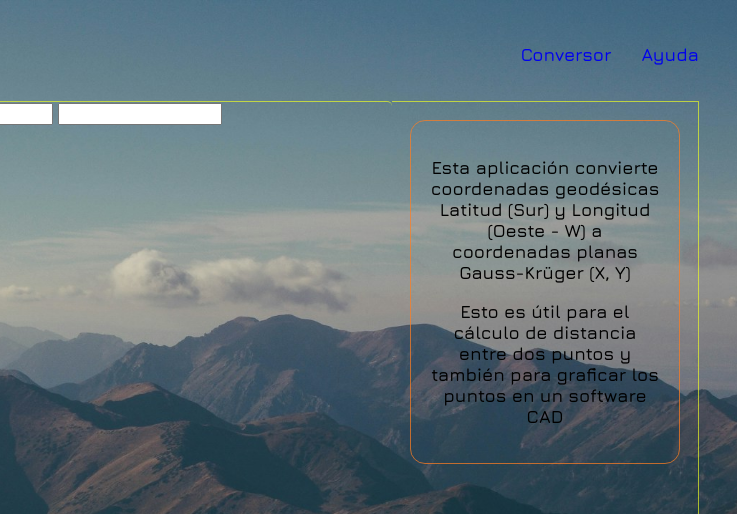
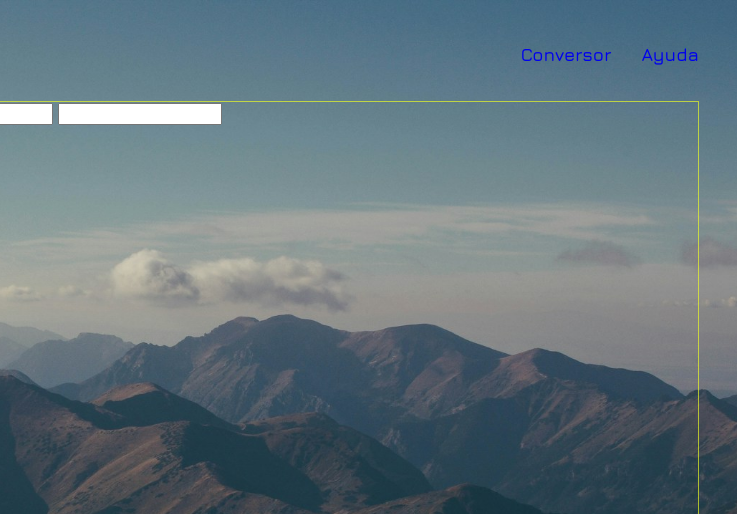
Before and after one commit to vascodh/Proyecto-Final-Conversor-coordenadas-Diego-Harosteguy, a plain HTML site: page index.html in a window 1280 px wide. Shown: the top 514 px of the page, 543-1280 px from the left. Drawn offline with nearby package versions, Linux system fonts and the light colour scheme.

Commit message:
[DH] - Manejo del DOM

```diff
--- a/css/styles.css
+++ b/css/styles.css
@@ -38,7 +38,7 @@ ul {
 body {
   font-weight: 100;
 	font-size: 18px;
-  background-image: url("../assets/fondo_login.jpg");
+  background-image: url("../assets/fondo.jpg");
   background-size: cover;
 }
 
@@ -86,7 +86,7 @@ main {
   border-top: 1px solid #f0ff22a8;
   border-left: 1px solid #f0ff22a8;
   border-bottom: 1px solid #f0ff22a8;
-  border-radius: 5px;
+  border-bottom-left-radius: 5px;
   border-top-left-radius: 25px;
 }
 .title-app{
@@ -103,6 +103,7 @@ main {
 
 /* ### ASIDE ### */
 .ayuda {
+  font-size: 0.9em;
   border: 1px solid #ff7e22b7;
   border-radius: 15px;
 	width: 15em;
--- a/index.html
+++ b/index.html
@@ -33,7 +33,7 @@
         </section>
     </main>
     <aside>
-        <section id = "ayuda" class = "ayuda active">
+        <section id = "ayuda" class = "ayuda inactive">
             <p>Esta aplicación convierte coordenadas geodésicas Latitud (Sur) y Longitud (Oeste - W) a coordenadas planas Gauss-Krüger (X, Y) </p>
             <p>Esto es útil para el cálculo de distancia entre dos puntos y también para graficar los puntos en un software CAD</p>
         </section>
```
Also changed, not shown: assets/fondo.jpg (renamed from assets/fondo_login.jpg), assets/geodetic.gif (deleted), assets/globe-ub.svg (deleted), assets/logo.jpg (deleted).
